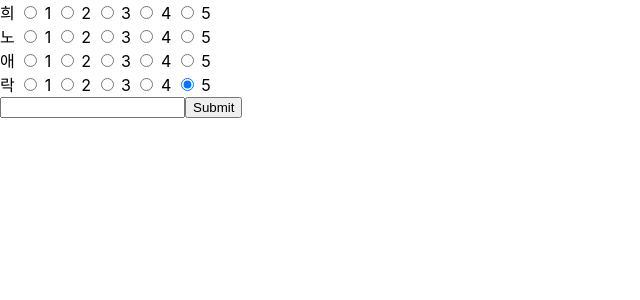
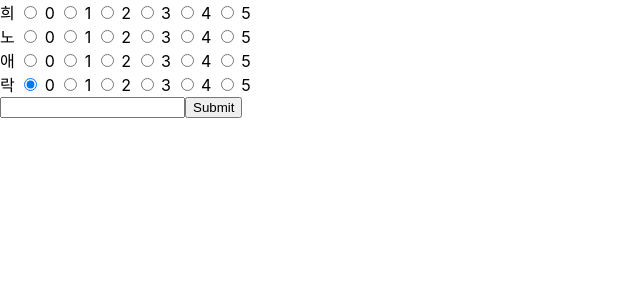
Before and after one commit to sum37/newbieprojectreal, a React (Create React App) app: page /write in a window 1280 px wide. Shown: the top 300 px of the page, without its empty margins (0-640 px from the left). Built offline with nearby package versions, Linux system fonts and the light colour scheme.

Commit message:
Add Level 0

```diff
--- a/src/pages/write.js
+++ b/src/pages/write.js
@@ -11,53 +11,61 @@ export default function WritePage(){
                 <div className="happy">
                     <label> 희 </label>
                     <input type="radio" id="happy" name="emotion" value="happy" checked="checked" />
+                    <label> 0 </label>
+                    <input type="radio" id="happy" name="emotion" value="happy" />
                     <label> 1 </label>
-                    <input type="radio" id="happy" name="emotion" value="happy" checked="checked" />
+                    <input type="radio" id="happy" name="emotion" value="happy" />
                     <label> 2 </label>
-                    <input type="radio" id="happy" name="emotion" value="happy" checked="checked" />
+                    <input type="radio" id="happy" name="emotion" value="happy" />
                     <label> 3 </label>
-                    <input type="radio" id="happy" name="emotion" value="happy" checked="checked" />
+                    <input type="radio" id="happy" name="emotion" value="happy" />
                     <label> 4 </label>
-                    <input type="radio" id="happy" name="emotion" value="happy" checked="checked" />
+                    <input type="radio" id="happy" name="emotion" value="happy" />
                     <label> 5 </label>
                 </div>
                 <div className="angry">
                     <label> 노 </label>
                     <input type="radio" id="angry" name="emotion" value="angry" checked="checked" />
+                    <label> 0 </label>
+                    <input type="radio" id="angry" name="emotion" value="angry" />
                     <label> 1 </label>
-                    <input type="radio" id="angry" name="emotion" value="angry" checked="checked" />
+                    <input type="radio" id="angry" name="emotion" value="angry" />
                     <label> 2 </label>
-                    <input type="radio" id="angry" name="emotion" value="angry" checked="checked" />
+                    <input type="radio" id="angry" name="emotion" value="angry" />
                     <label> 3 </label>
-                    <input type="radio" id="angry" name="emotion" value="angry" checked="checked" />
+                    <input type="radio" id="angry" name="emotion" value="angry" />
                     <label> 4 </label>
-                    <input type="radio" id="angry" name="emotion" value="angry" checked="checked" />
+                    <input type="radio" id="angry" name="emotion" value="angry" />
                     <label> 5 </label>
                 </div>
                 <div className="sad">
                     <label> 애 </label>
                     <input type="radio" id="sad" name="emotion" value="sad" checked="checked" />
+                    <label> 0 </label>
+                    <input type="radio" id="sad" name="emotion" value="sad" />
                     <label> 1 </label>
-                    <input type="radio" id="sad" name="emotion" value="sad" checked="checked" />
+                    <input type="radio" id="sad" name="emotion" value="sad" />
                     <label> 2 </label>
-                    <input type="radio" id="sad" name="emotion" value="sad" checked="checked" />
+                    <input type="radio" id="sad" name="emotion" value="sad" />
                     <label> 3 </label>
-                    <input type="radio" id="sad" name="emotion" value="sad" checked="checked" />
+                    <input type="radio" id="sad" name="emotion" value="sad" />
                     <label> 4 </label>
-                    <input type="radio" id="sad" name="emotion" value="sad" checked="checked" />
+                    <input type="radio" id="sad" name="emotion" value="sad" />
                     <label> 5 </label>
                 </div>
                 <div className="joy">
                     <label> 락 </label>
                     <input type="radio" id="joy" name="emotion" value="joy" checked="checked" />
+                    <label> 0 </label>
+                    <input type="radio" id="joy" name="emotion" value="joy" />
                     <label> 1 </label>
-                    <input type="radio" id="joy" name="emotion" value="joy" checked="checked" />
+                    <input type="radio" id="joy" name="emotion" value="joy" />
                     <label> 2 </label>
-                    <input type="radio" id="joy" name="emotion" value="joy" checked="checked" />
+                    <input type="radio" id="joy" name="emotion" value="joy" />
                     <label> 3 </label>
-                    <input type="radio" id="joy" name="emotion" value="joy" checked="checked" />
+                    <input type="radio" id="joy" name="emotion" value="joy" />
                     <label> 4 </label>
-                    <input type="radio" id="joy" name="emotion" value="joy" checked="checked" />
+                    <input type="radio" id="joy" name="emotion" value="joy" />
                     <label> 5 </label>
                 </div>
             </body>
```
